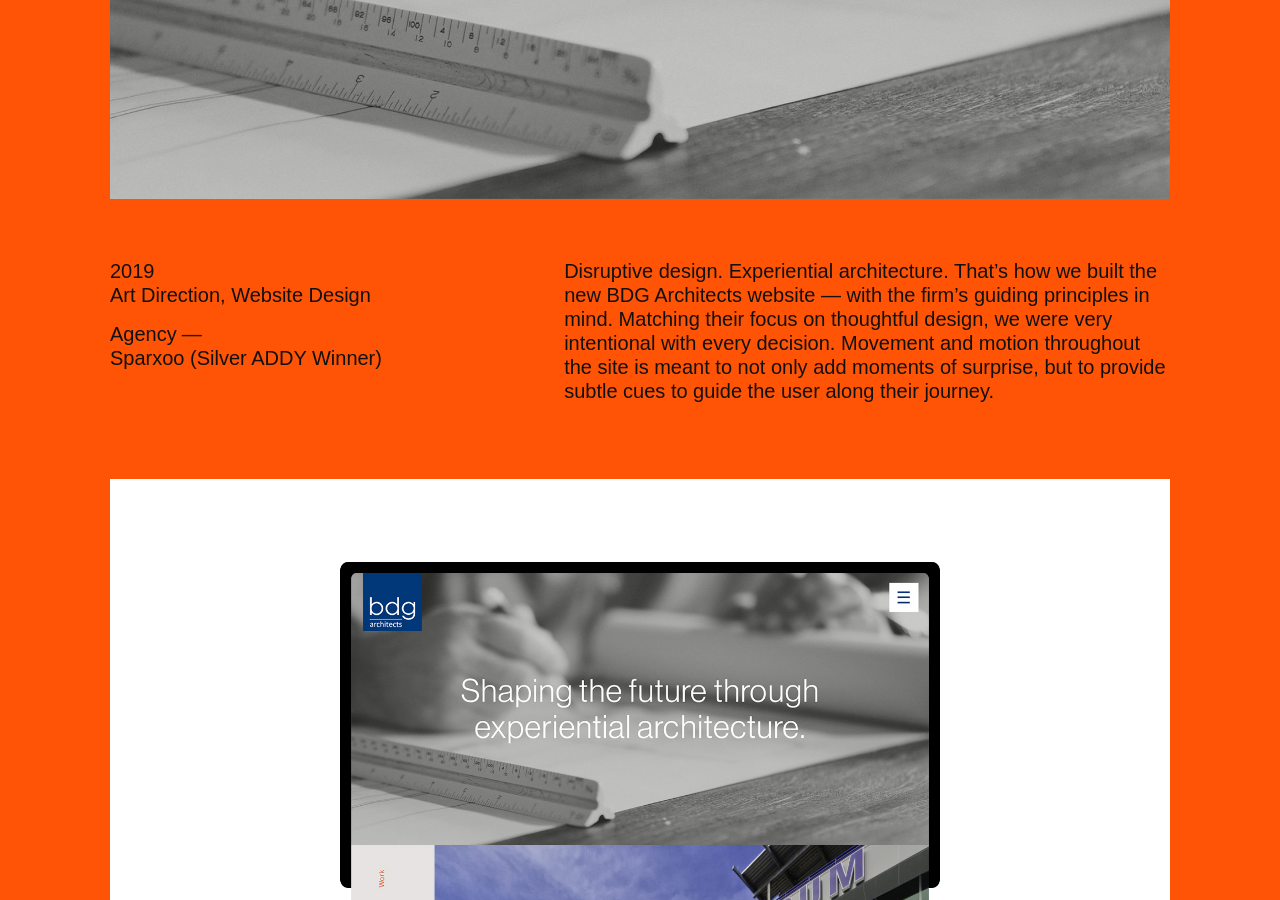
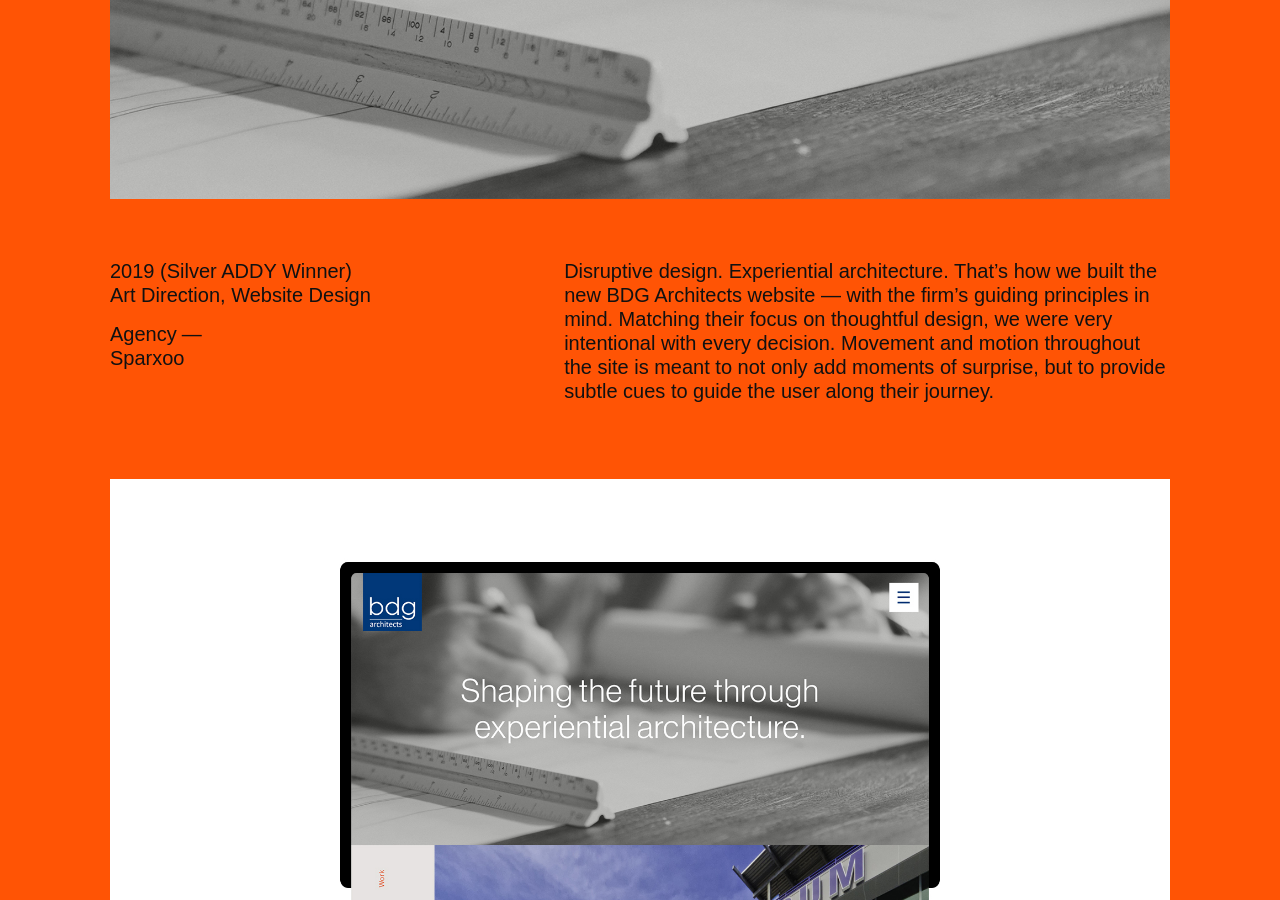
Before and after one commit to jgancena/portfolio, a Jekyll site: the page built from _projects/bdg.md, in a window 1280 px wide and 900 px high, scrolled down 588 px. Built offline with Jekyll 4.4.1, drawn with Linux system fonts in a browser that asks for light colours; nearby versions of some CDN libraries.

Commit message:
Update bdg.md

```diff
--- a/_projects/bdg.md
+++ b/_projects/bdg.md
@@ -4,9 +4,9 @@ title: BDG Architects
 homeImage: tbd
 featuredImage: bdg-hero.jpg
 date: 2020-02-22
-year: 2019
+year: 2019 (Silver ADDY Winner)
 type: Art Direction, Website Design
-agency: Sparxoo (Silver ADDY Winner)
+agency: Sparxoo
 description: Disruptive design. Experiential architecture. That’s how we built the new BDG Architects website — with the firm’s guiding principles in mind. Matching their focus on thoughtful design, we were very intentional with every decision. Movement and motion throughout the site is meant to not only add moments of surprise, but to provide subtle cues to guide the user along their journey.
 img1: bdg1.jpg
 ---
```
